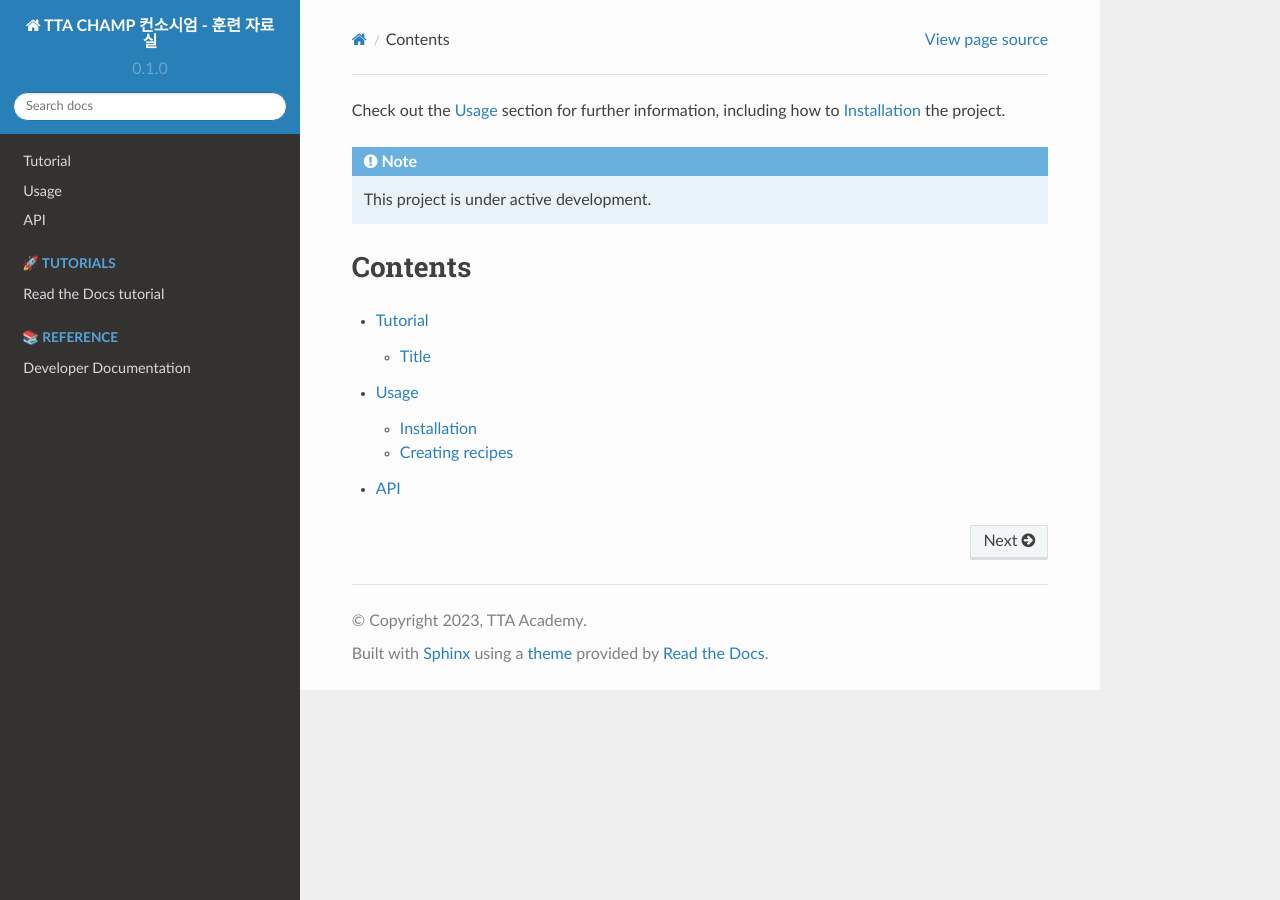
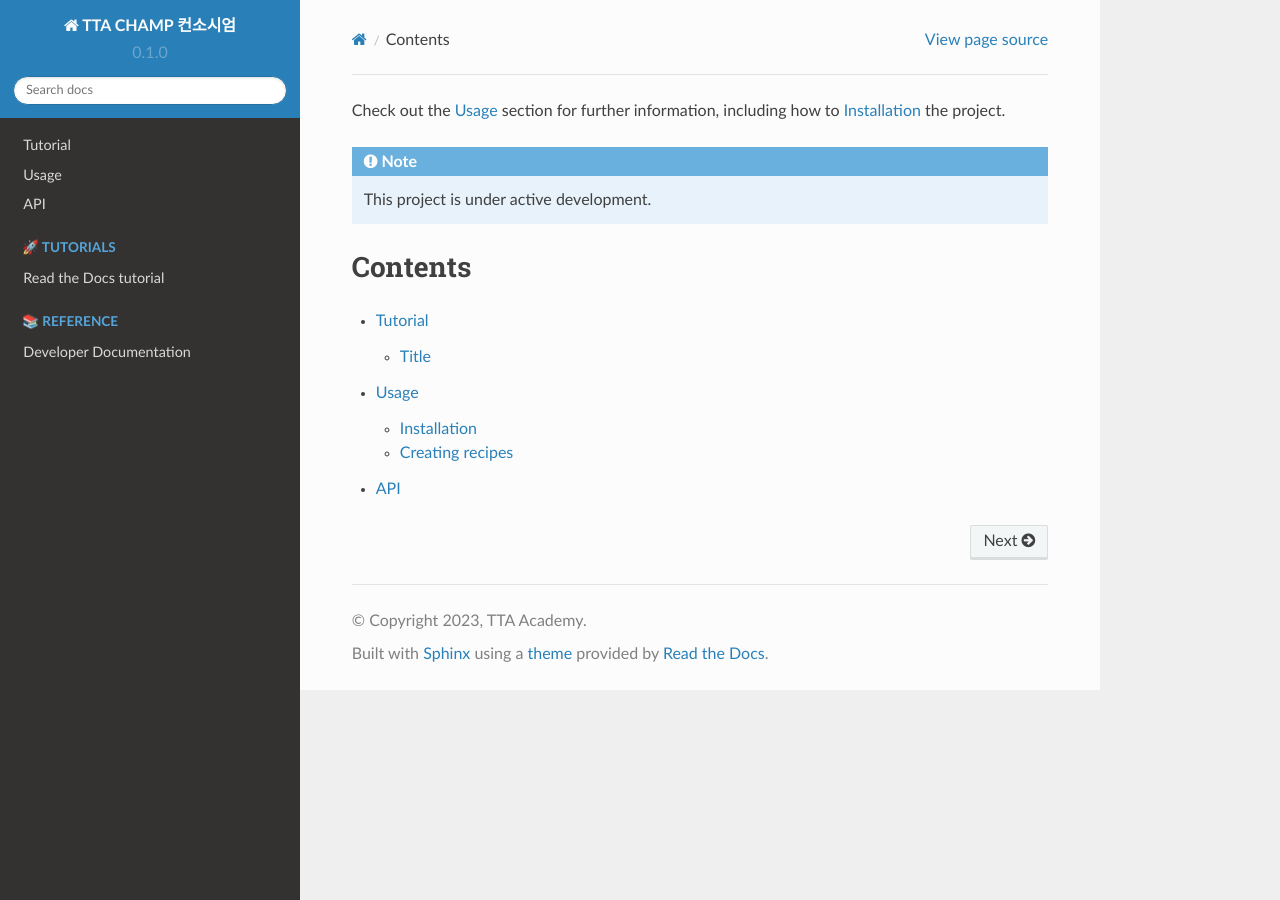
Before and after one commit to edumoon92/champ.tta.or.kr, a Sphinx documentation site: the page built from docs/source/index.rst, in a window 1280 px wide. Built offline with Sphinx 7.4.7 and the Read the Docs theme 2.0.0, drawn with Linux system fonts in a browser that asks for light colours; pages that are not in the unit, such as notebooks, are missing from menus.

Commit message:
Update conf.py

```diff
--- a/docs/source/conf.py
+++ b/docs/source/conf.py
@@ -2,7 +2,7 @@
 
 # -- Project information
 
-project = 'TTA CHAMP 컨소시엄 - 훈련 자료실'
+project = 'TTA CHAMP 컨소시엄'
 copyright = '2023, TTA Academy'
 author = 'Henry.Moon'
 
```
